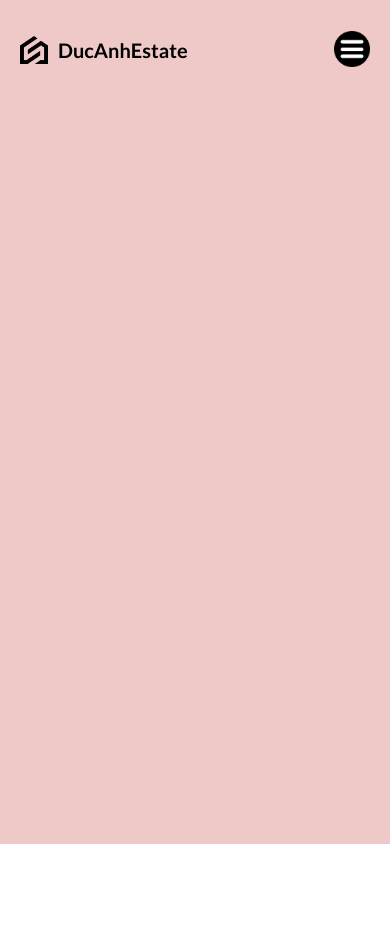
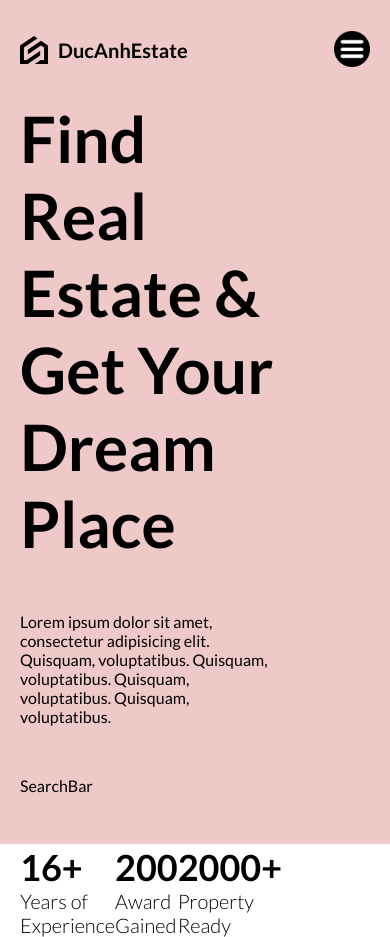
Before and after one commit to hoangducanh1865/real-estate-app, a React (Vite) app: page / in a window 390 px wide. Shown: the top 937 px of the page. Before the commit the page ends 844 px from the top, so only its background shows below. Built offline with nearby package versions, Linux system fonts and the light colour scheme.

Commit message:
React Responsive Hero Section Design

```diff
--- a/src/App.jsx
+++ b/src/App.jsx
@@ -5,7 +5,12 @@
 function App() {
   return (
     <div className="layout">
-      <Navbar />
+      <div className="navbar">
+        <Navbar />
+      </div>
+      <div className="content">
+        <HomePage />
+      </div>
     </div>
   )
 }
--- /dev/null
+++ b/src/components/searchBar/SearchBar.jsx
@@ -0,0 +1,9 @@
+import './searchBar.scss'
+
+function SearchBar() {
+    return (
+        <div className='searchBar'>SearchBar</div>
+    )
+}
+
+export default SearchBar
--- /dev/null
+++ b/src/components/searchBar/searchBar.scss
@@ -0,0 +1 @@
+.searchBar {}
--- a/src/layout.scss
+++ b/src/layout.scss
@@ -8,6 +8,10 @@
     margin-right: auto;
     padding-left: 20px;
     padding-right: 20px;
+
+    // For the content's full height display
+    display: flex;
+    flex-direction: column;
 
     @include responsive.lg {
         background-color: rgb(247, 210, 196);
@@ -23,4 +27,10 @@
         background-color: rgb(239, 200, 200);
         max-width: 640px;
     }
+
+    .content {
+        // background-color: rebeccapurple;
+        // height: calc(100% - 100px) // Claude's code, instead of this code, use the code below
+        flex: 1;
+    }
 }
--- a/src/routes/homePage/homePage.jsx
+++ b/src/routes/homePage/homePage.jsx
@@ -7,11 +7,46 @@
 - Step 3: Select "javascriptreact.json" and paste the content you copied in step 1
 - Step 4: Save the file
 */
+import SearchBar from '../../components/searchBar/SearchBar'
 import './homePage.scss'
 
 function HomePage() {
     return (
-        <div className='homePage'>HomePage</div>
+        <div className='homePage'>
+            <div className='textContainer'>
+                <div className='wrapper'>
+                    <h1 className='title'>
+                        Find Real Estate & Get Your Dream Place
+                    </h1>
+
+                    <p>
+                        Lorem ipsum dolor sit amet, consectetur adipisicing elit. Quisquam, voluptatibus. Quisquam, voluptatibus. Quisquam, voluptatibus. Quisquam, voluptatibus.
+                    </p>
+
+                    <SearchBar />
+
+                    <div className='boxes'>
+                        <div className='box'>
+                            <h1>16+</h1>
+                            <h2>Years of Experience</h2>
+                        </div>
+
+                        <div className='box'>
+                            <h1>200</h1>
+                            <h2>Award Gained</h2>
+                        </div>
+
+                        <div className='box'>
+                            <h1>2000+</h1>
+                            <h2>Property Ready</h2>
+                        </div>
+                    </div>
+                </div>
+            </div>
+            <div className='imgContainer'>
+                <img src="/bg.png" alt="" />
+            </div>
+        </div>
     )
 }
 
--- a/src/routes/homePage/homePage.scss
+++ b/src/routes/homePage/homePage.scss
@@ -0,0 +1,50 @@
+.homePage {
+    display: flex;
+    height: 100%;
+
+    .textContainer {
+        flex: 3;
+
+        .wrapper {
+            padding-right: 100px;
+            display: flex;
+            flex-direction: column;
+            justify-content: center;
+            gap: 50px;
+            height: 100%;
+
+            .title {
+                font-size: 64px;
+            }
+
+            .boxes {
+                display: flex;
+                justify-content: space-between;
+
+                h1 {
+                    font-size: 36px;
+                }
+
+                h2 {
+                    font-size: 20px;
+                    font-weight: 300;
+                }
+            }
+        }
+    }
+
+    .imgContainer {
+        flex: 2;
+        background-color: #fcf5f3;
+        position: relative; // Try deleting this to see what will happen
+        display: flex;
+        align-items: center;
+
+        img {
+            width: 115%;
+            position: absolute;
+            right: 0;
+            // position: absolute; // Nothing change if we place this commant here
+        }
+    }
+}
```
